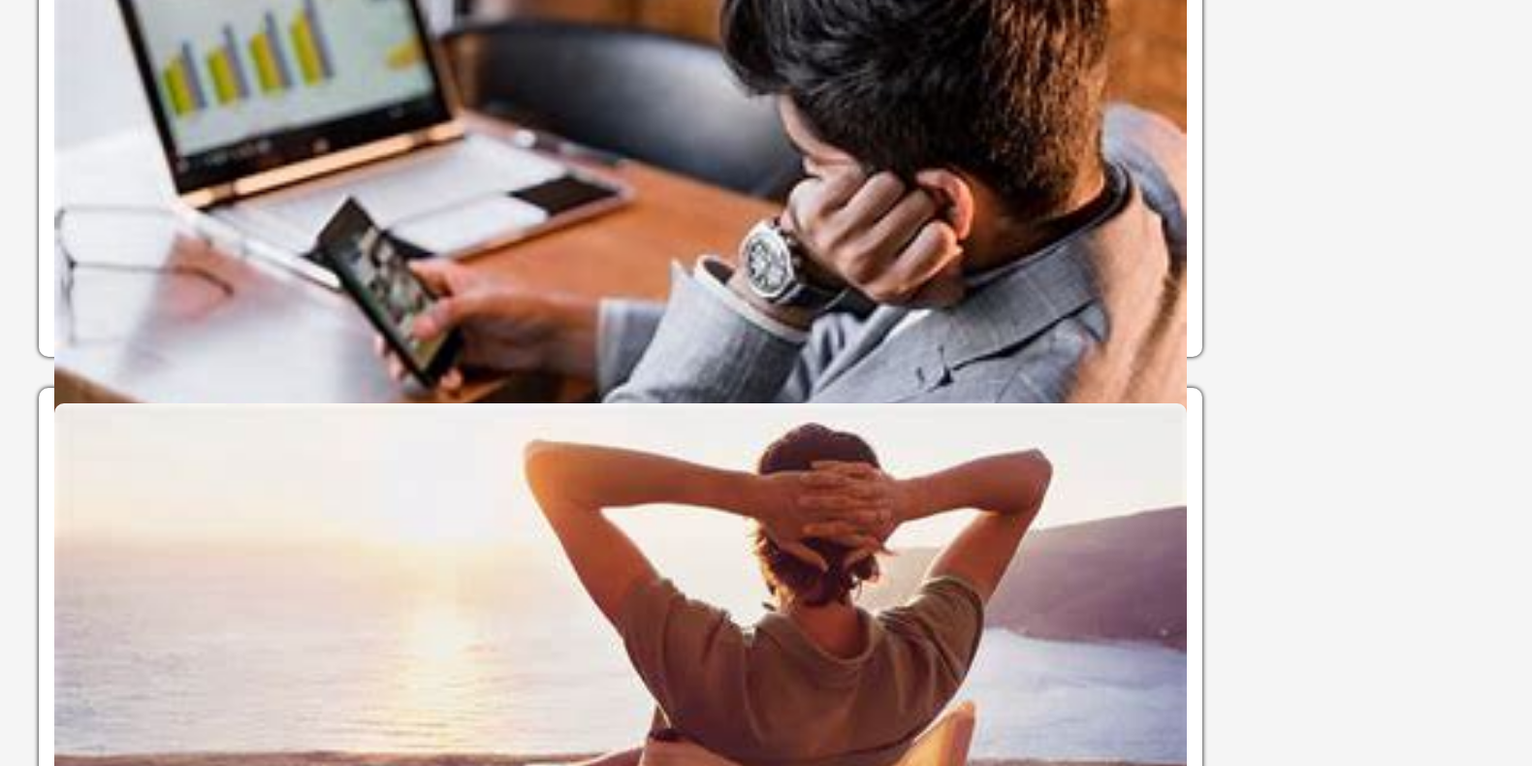
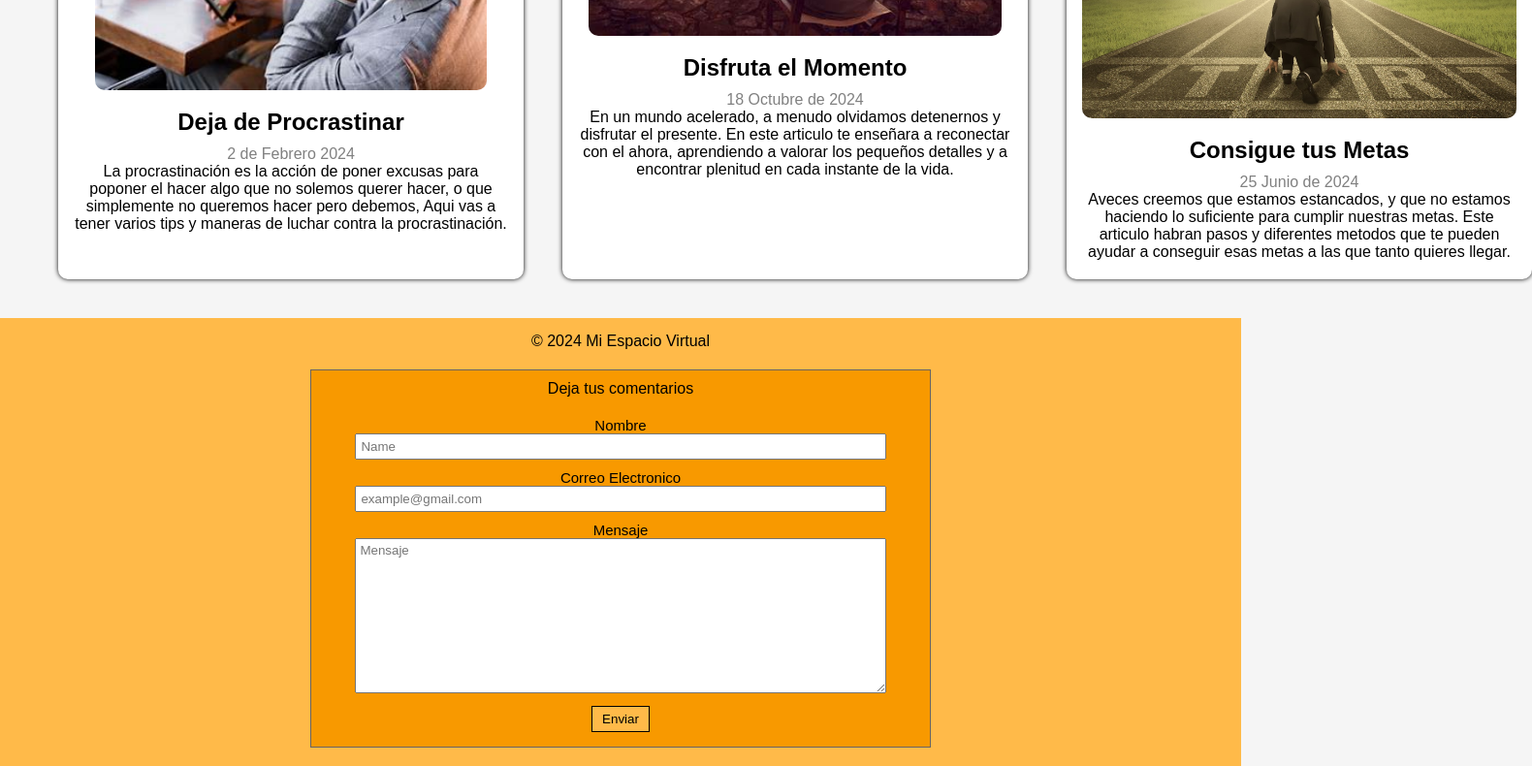
Before and after one commit to Sgalveztabares/Blog-Proyect, a plain HTML site: page index.html in a window 1280 px wide. Shown: the part 384-1174 px from the top of the page at 97% size, 1580 px wide, since content can reach past the window. Drawn offline with Linux system fonts and the light colour scheme.

Commit message:
Creater Foorter and design responsive

```diff
--- /dev/null
+++ b/CSS/footer.css
@@ -0,0 +1,80 @@
+footer{
+    background: #ffba49;
+    padding: 15px;
+    text-align: center;
+}
+
+footer ul{
+    display: flex;
+    justify-content: space-evenly;
+}
+
+footer li{
+    padding: 15pxs;
+    list-style: none;
+    margin-top: 5px;
+}
+
+#contact{
+    background: #f89900;
+    border: solid 0.5px rgb(104, 100, 100);
+    padding: 10px;
+    margin: 20px 0;
+}
+
+#contact form{
+    margin-top: 15px;
+    padding: 5px;
+    font-size: 15px;
+}
+
+form input{
+    margin-bottom:10px ;
+    padding: 4px;
+    width: 90%;
+}
+
+form textarea{
+    padding: 4px;
+    width: 90%;
+    height: 20vh;
+}
+
+form button{
+    margin-top: 10px;
+    padding: 5px 10px;
+    background: #ffba49;
+    border: solid 1px;
+}
+
+
+
+
+@media (min-width: 768px){
+
+    #contact{
+        display: inline-block;
+        width: 30em;
+    }
+
+
+}
+
+@media (min-width: 1024px){
+    #contact{
+        width: 40em;
+    }
+
+    .card:hover{
+        transform: scale(1.1);
+    }
+
+    form button:hover{
+        transition: 0.3;
+        background: #845508;
+    }
+
+    form button:active{
+        background:#845508;
+    }
+}
--- a/CSS/publications.css
+++ b/CSS/publications.css
@@ -25,7 +25,43 @@ main{
     padding-bottom: 10px;
 }
 
+
 .card img{
     margin-bottom: 15px;
     border-radius: 10px;
 }
+
+@media (min-width: 768px){
+
+
+    .card{
+        margin-left: 28%;
+        width: 60vh;
+        height: 28em;
+    }
+
+    .img1{
+        height: 90% !important;
+        width: 90%;
+    }
+
+    .img2{
+        height: 80%;
+        width: 95%;
+    }
+}
+
+@media (min-width: 1024px){
+
+    .articles_list{
+        display: grid;
+        grid-template-columns: repeat(3, 1fr);
+
+    }
+
+    .card{
+        margin:0 20px ;
+        width: 60vh;
+        height: 30em;
+    }
+}
--- a/CSS/style.css
+++ b/CSS/style.css
@@ -1,5 +1,6 @@
 @import url(header.css);
 @import url(publications.css);
+@import url(footer.css);
 
 *{
     margin: 0;
--- a/index.html
+++ b/index.html
@@ -4,6 +4,7 @@
     <meta charset="UTF-8">
     <meta name="viewport" content="width=device-width, initial-scale=1.0">
     <link rel="stylesheet" href="/CSS/style.css">
+    <link rel="stylesheet" href="https://cdnjs.cloudflare.com/ajax/libs/font-awesome/6.0.0-beta3/css/all.min.css">
     <title>Mi espacio virtual</title>
 </head>
 <body>
@@ -20,9 +21,10 @@
 
     <main>
 
-        <section class="publicaiv">
+        <section class="publications">
+            <div class="articles_list">
             <div class="card" id="card">
-                <article><div><img src="/imagenes/img1.jpeg" alt="" width="100%" height="40%"></div>
+                <article><div class="container"><img src="/imagenes/img1.jpeg" alt="" class="img1" width="100%" height="40%"></div>
                 <h2>Deja de Procrastinar</h2>
                 <label for="">2 de Febrero 2024</label><br>
                 <p>La procrastinación es la acción de poner excusas para poponer el hacer algo que no solemos querer hacer, o que simplemente no queremos hacer pero debemos,
@@ -30,7 +32,7 @@
             </div>
 
             <div class="card" id="card">
-                <article><div><img src="/imagenes/img2.jpeg" alt="" width="100%" height="50%"></div>
+                <article><div class=    "container"><img src="/imagenes/img2.jpeg" alt="" class="img2" width="100%" height="50%"></div>
                 <h2>Disfruta el Momento</h2>
                 <label for="">18 Octubre de 2024</label><br>
                 <p>En un mundo acelerado, a menudo olvidamos detenernos y disfrutar el presente. En este articulo te enseñara
@@ -38,19 +40,44 @@
             </div>
 
             <div class="card" id="card">
-                <article><div><img src="/imagenes/img3.jpg" alt=""  width="100%" height="60%"></div>
+                <article><div class="container"><img src="/imagenes/img3.jpg" alt="" class="img3" width="100%" height="60%"></div>
                     <h2>Consigue tus Metas</h2>
                     <label for="">25 Junio de 2024</label><br>
                     <p>Aveces creemos que estamos estancados, y que no estamos haciendo lo suficiente para cumplir nuestras metas. Este articulo habran pasos y diferentes
                         metodos que te pueden ayudar a conseguir esas metas a las que tanto quieres llegar.
                     </p></article>
             </div>
+        </div>
+        </section>
+    </main>
 
-        </section>
+    <footer>
+        <label for="">© 2024 Mi Espacio Virtual</label>
+        <div>
+            <section class="contact" id="contact">
+                <legend>Deja tus comentarios</legend>
+                <form action="">
+                    <label for="">Nombre</label><br>
+                    <input type="text" name="name" placeholder="Name" required>
+                    <br>
+                    <label for="">Correo Electronico</label><br>
+                    <input type="email" name="email" placeholder="example@gmail.com" required>
+                    <br>
+                    <label for="">Mensaje</label><br>
+                    <textarea name="message" id="message" placeholder="Mensaje" required></textarea>
+                    <br>
+                    <button>Enviar</button>
+
+                </form>
+            </section>
+        </div>
+        <ul>
+            <li><i class="fa-brands fa-instagram"></i> Instagram</li>
+            <li><i class="fa-brands fa-facebook"></i> Facebook</li>
+        </ul>
 
 
-    </main>
-
+    </footer>
 
 </body>
 </html>
```
